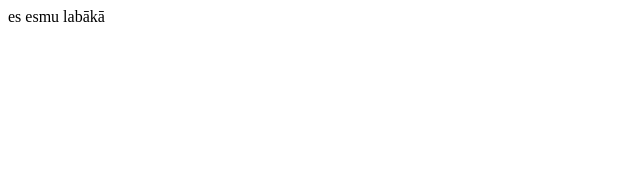
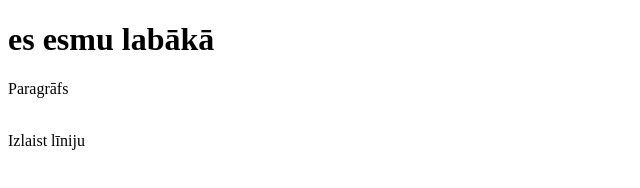
Before and after one commit to SNadina07/nadiinaa, a plain HTML site: page index.html in a window 1280 px wide. Shown: the whole page, without its empty margins (0-640 px from the left). Drawn offline with Linux system fonts and the light colour scheme.

Commit message:
Update index.html

```diff
--- a/index.html
+++ b/index.html
@@ -2,7 +2,9 @@
 <html>
 <body>
 
-es esmu labākā
+<h1> es esmu labākā </h1>
+  <p>Paragrāfs</p>
+  <br>Izlaist līniju</br>
 
 
 </body>
```
